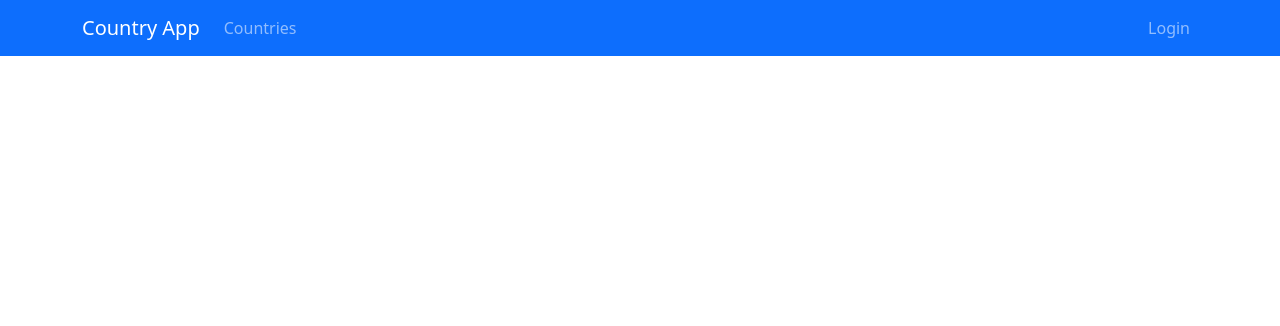
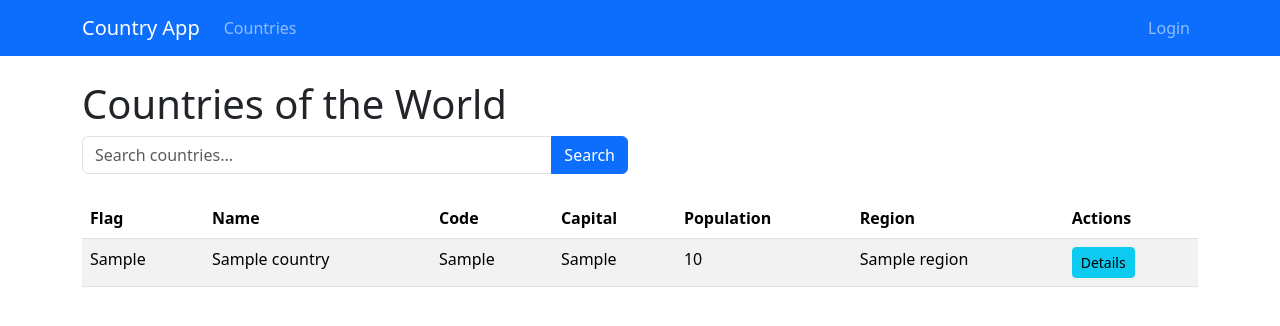
Before and after one commit to hamimul/TestREST, a Django app: template templates/country_list.html in a window 1280 px wide. Shown: the top 326 px of the page. Run offline with Django 5.2, Linux system fonts and the light colour scheme; the template is opened without the code that fills it: most values are stand-ins (such as "Sample title", 1, 10 or a date in 2020); data that the repository does not hold is empty.

Commit message:
Update country list view template

```diff
--- a/templates/country_list.html
+++ b/templates/country_list.html
@@ -1,50 +1,51 @@
-<!DOCTYPE html>
-<html lang="en">
-<head>
-    <meta charset="UTF-8">
-    <meta name="viewport" content="width=device-width, initial-scale=1.0">
-    <title>Country Information App</title>
-    <!-- Bootstrap CSS -->
-    <link href="https://cdn.jsdelivr.net/npm/bootstrap@5.3.0-alpha1/dist/css/bootstrap.min.css" rel="stylesheet">
-    <!-- jQuery -->
-    <script src="https://code.jquery.com/jquery-3.6.0.min.js"></script>
-</head>
-<body>
-    <nav class="navbar navbar-expand-lg navbar-dark bg-primary">
-        <div class="container">
-            <a class="navbar-brand" href="{% url 'country_list' %}">Country App</a>
-            <button class="navbar-toggler" type="button" data-bs-toggle="collapse" data-bs-target="#navbarNav">
-                <span class="navbar-toggler-icon"></span>
-            </button>
-            <div class="collapse navbar-collapse" id="navbarNav">
-                <ul class="navbar-nav me-auto">
-                    <li class="nav-item">
-                        <a class="nav-link" href="{% url 'country_list' %}">Countries</a>
-                    </li>
-                </ul>
-                <ul class="navbar-nav">
-                    {% if user.is_authenticated %}
-                        <li class="nav-item">
-                            <span class="nav-link">Hello, {{ user.username }}</span>
-                        </li>
-                        <li class="nav-item">
-                            <a class="nav-link" href="{% url 'logout' %}">Logout</a>
-                        </li>
-                    {% else %}
-                        <li class="nav-item">
-                            <a class="nav-link" href="{% url 'login' %}">Login</a>
-                        </li>
-                    {% endif %}
-                </ul>
+{% extends "base.html" %}
+{% load humanize %}
+
+{% block content %}
+<h1>Countries of the World</h1>
+
+<!-- Search form -->
+<div class="row mb-4">
+    <div class="col-md-6">
+        <form method="get" action="{% url 'country_list' %}">
+            <div class="input-group">
+                <input type="text" class="form-control" placeholder="Search countries..."
+                       name="search" value="{{ request.GET.search|default:'' }}">
+                <button class="btn btn-primary" type="submit">Search</button>
             </div>
-        </div>
-    </nav>
+        </form>
+    </div>
+</div>
 
-    <div class="container mt-4">
-        {% block content %}{% endblock %}
-    </div>
-
-    <!-- Bootstrap JS Bundle with Popper -->
-    <script src="https://cdn.jsdelivr.net/npm/bootstrap@5.3.0-alpha1/dist/js/bootstrap.bundle.min.js"></script>
-</body>
-</html>
+<!-- Countries table -->
+<div class="table-responsive">
+    <table class="table table-striped">
+        <thead>
+            <tr>
+                <th>Flag</th>
+                <th>Name</th>
+                <th>Code</th>
+                <th>Capital</th>
+                <th>Population</th>
+                <th>Region</th>
+                <th>Actions</th>
+            </tr>
+        </thead>
+        <tbody>
+            {% for country in countries %}
+            <tr>
+                <td>{{ country.flag_emoji }}</td>
+                <td>{{ country.name_common }}</td>
+                <td>{{ country.cca2 }}</td>
+                <td>{{ country.get_capital_string }}</td>
+                <td>{{ country.population|intcomma }}</td>
+                <td>{{ country.region }}</td>
+                <td>
+                    <a href="{% url 'country_detail' country.id %}" class="btn btn-sm btn-info">Details</a>
+                </td>
+            </tr>
+            {% endfor %}
+        </tbody>
+    </table>
+</div>
+{% endblock %}
```
